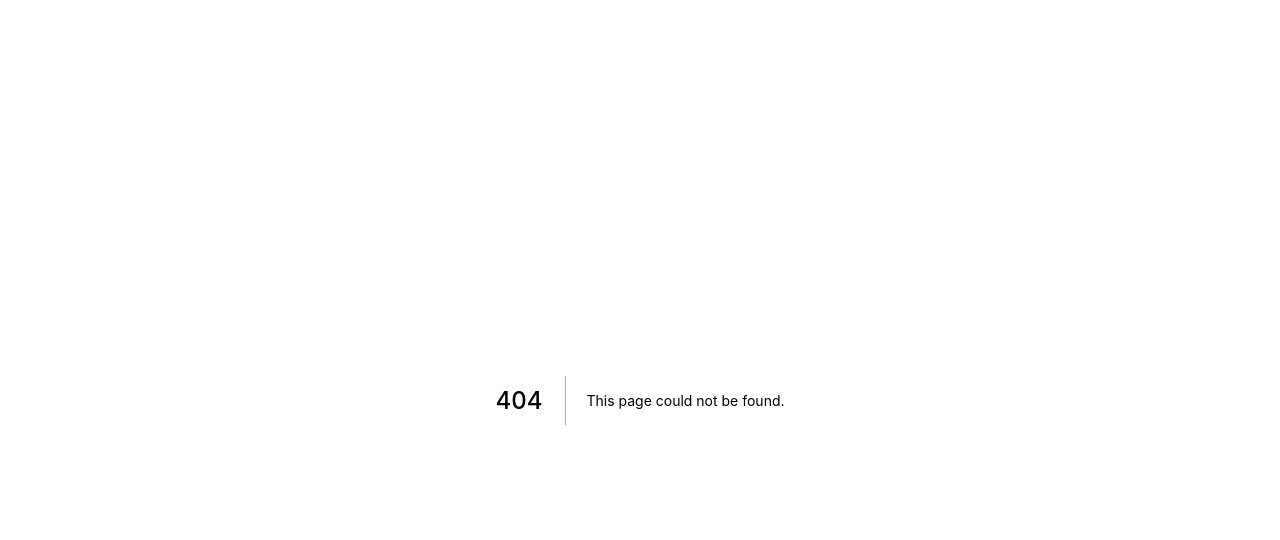
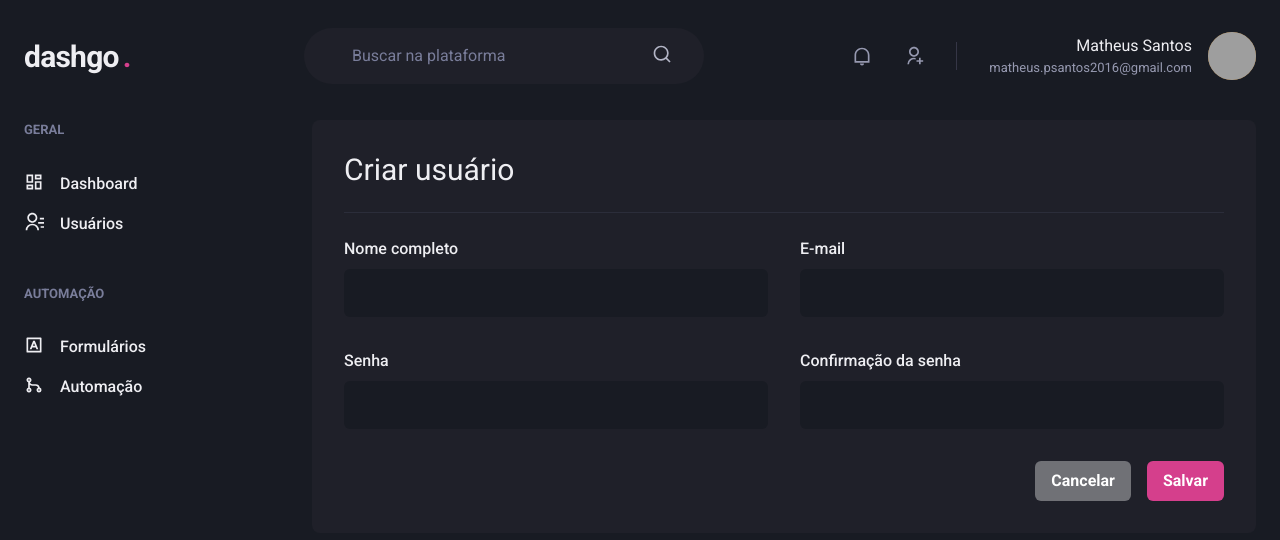
Before and after one commit to MathPSantos/dashgo, a Next.js app: page /users/create in a window 1280 px wide. Before the commit this address had no page. Shown: the top 540 px of the page. Built offline with nearby package versions, Linux system fonts and the light colour scheme; grey boxes are pictures that could not be loaded.

Commit message:
feat: finsih CreateUser page style

```diff
--- /dev/null
+++ b/src/pages/users/create.tsx
@@ -0,0 +1,42 @@
+import { Box, Divider, Flex, Heading, VStack, SimpleGrid, HStack, Button } from "@chakra-ui/react";
+
+import { Input } from "../../components/Form";
+import { Header } from "../../components/Header";
+import { Sidebar } from "../../components/Sidebar";
+
+export default function CreateUser() {
+  return (
+    <Box>
+      <Header />
+
+      <Flex width="100%" my="6" maxWidth={1480} mx="auto" px="6">
+        <Sidebar />
+
+        <Box flex="1" borderRadius={8} bg="gray.800" p="8">
+          <Heading size="lg" fontWeight="normal">Criar usuário</Heading>
+
+          <Divider my="6" borderColor="gray.700" />
+
+          <VStack spacing="8">
+            <SimpleGrid minChildWidth="240px" gap="8" w="100%">
+              <Input name="name" label="Nome completo" />
+              <Input name="email" type="email" label="E-mail" />
+            </SimpleGrid>
+
+            <SimpleGrid minChildWidth="240px" gap="8" w="100%">
+              <Input name="password" type="password" label="Senha" />
+              <Input name="password_confirmation" type="password" label="Confirmação da senha" />
+            </SimpleGrid>
+          </VStack>
+
+          <Flex mt="8" justify="flex-end">
+            <HStack spacing="4">
+              <Button colorScheme="whiteAlpha">Cancelar</Button>
+              <Button colorScheme="pink">Salvar</Button>
+            </HStack>
+          </Flex>
+        </Box>
+      </Flex>
+    </Box>
+  )
+}
```
